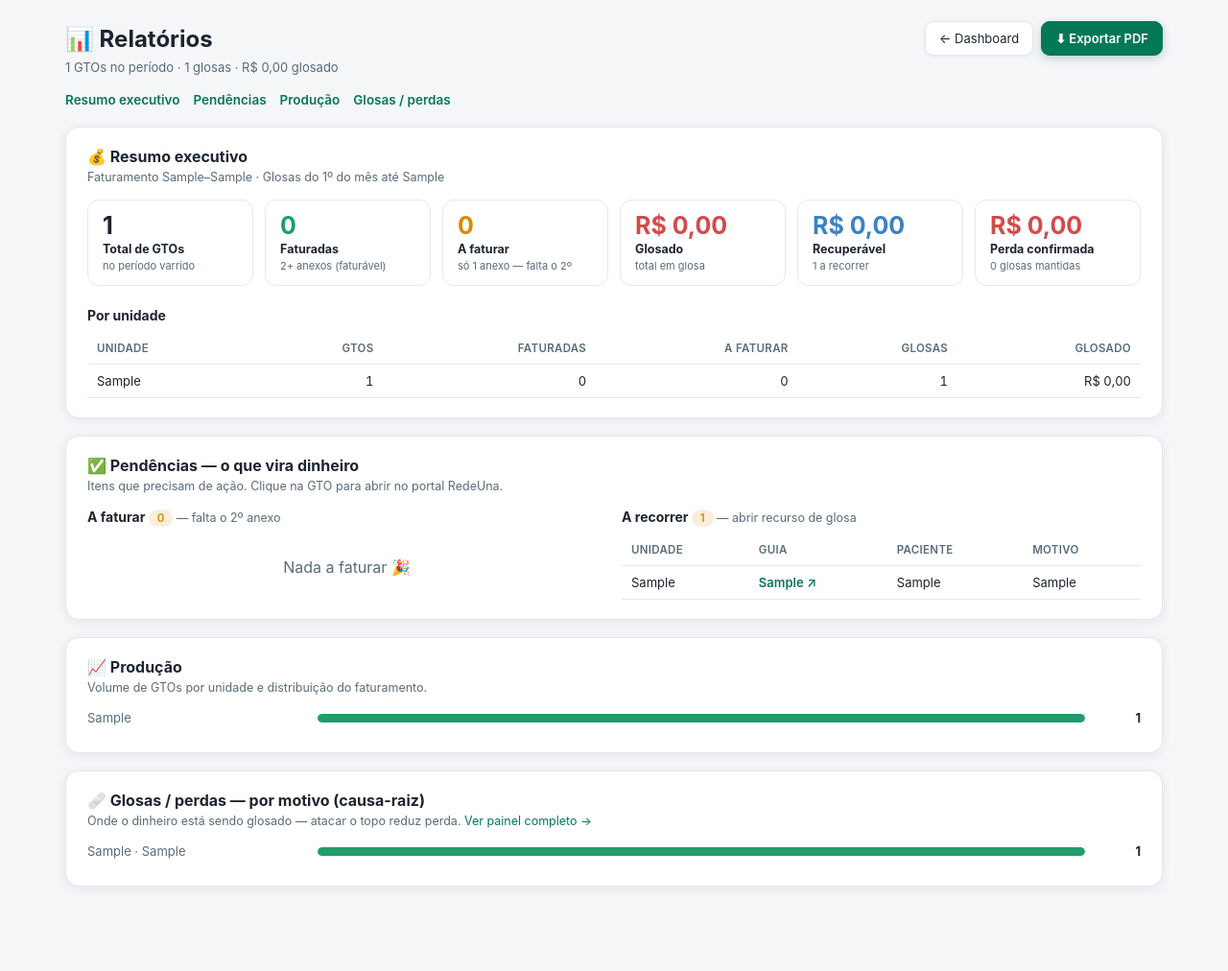
After one commit to doni010520/radiobras-extrator, a Flask app: page /relatorios in a window 1280 px wide. The commit adds this page. Shown: the whole page at 96% size. Run offline with Flask 3, Linux system fonts and the light colour scheme; tables that the repository leaves empty hold one stand-in row (values such as "Sample post").

Commit message:
Relatórios: hub /relatorios (resumo executivo + pendências + produção + glosas) com export PDF
- /relatorios (tela interativa) + /api/relatorios (junta faturamento+glosas) +
  /relatorios.pdf. Resumo: faturadas, a faturar, glosado R$, recuperável R$,
  perda confirmada; por unidade; pendências acionáveis (a faturar / a recorrer
  com link p/ portal); produção por unidade; glosas por motivo (causa-raiz).
- menu "Relatórios" agora aponta p/ /relatorios (era a ferramenta antiga).

Co-Authored-By: Claude Opus 4.8 <noreply@anthropic.com>

```diff
--- a/app.py
+++ b/app.py
@@ -670,6 +670,84 @@ def glosas_atualizar_status(job_id: str):
                         "error": j.get("error")})
 
 
+# ── Relatórios (hub) ──────────────────────────────────────────────────────────
+
+def _relatorios_data() -> dict:
+    """Junta faturamento (varredura) + glosas num pacote único p/ os relatórios."""
+    anx = db.anexacao_panorama()
+    glo = db.glosa_panorama()
+    cat = anx.get("por_categoria", {}) or {}
+    gsit = glo.get("glosado_situacao", {}) or {}
+    sit = glo.get("por_situacao", {}) or {}
+    # por unidade: cruza faturamento (anx) com glosado (glo)
+    glo_uni = {u["unidade"]: u for u in glo.get("por_unidade", [])}
+    por_unidade = []
+    for u in anx.get("por_unidade", []):
+        gu = glo_uni.get(u["unidade"], {})
+        por_unidade.append({
+            "unidade": u["unidade"], "total": u["total"],
+            "faturada": u.get("FATURADA", 0), "a_faturar": u.get("A_FATURAR", 0),
+            "sem_anexo": u.get("SEM_ANEXO", 0), "liberada": u.get("LIBERADA", 0),
+            "cancelada": u.get("CANCELADA", 0),
+            "glosas": gu.get("total", 0), "glosado": round(gu.get("glosado", 0), 2),
+        })
+    return {
+        "anx": anx, "glo": glo,
+        "resumo": {
+            "total_gtos": anx.get("total", 0),
+            "faturadas": cat.get("FATURADA", 0), "a_faturar": cat.get("A_FATURAR", 0),
+            "sem_anexo": cat.get("SEM_ANEXO", 0), "liberadas": cat.get("LIBERADA", 0),
+            "canceladas": cat.get("CANCELADA", 0),
+            "glosas": glo.get("total", 0),
+            "glosado_total": glo.get("total_glosado", 0),
+            "recuperavel": round(gsit.get("A_RECORRER", 0), 2),
+            "perda_confirmada": round(gsit.get("GLOSA_CONFIRMADA", 0), 2),
+            "a_recorrer_n": sit.get("A_RECORRER", 0),
+            "glosa_confirmada_n": sit.get("GLOSA_CONFIRMADA", 0),
+        },
+        "por_unidade": por_unidade,
+        "pendencias": {
+            "a_faturar": db.anexacao_gtos(categoria="A_FATURAR"),
+            "a_recorrer": [e for e in db.glosa_eventos() if e["situacao"] == "A_RECORRER"],
+        },
+        "motivos_glosa": glo.get("por_motivo", []),
+        "meta_sit": SITUACAO_META, "meta_cat": CATEGORIA_META,
+    }
+
+
+@app.route("/relatorios")
+def relatorios_page():
+    return render_template("relatorios.html")
+
+
+@app.route("/api/relatorios")
+def api_relatorios():
+    try:
+        return jsonify(_relatorios_data())
+    except Exception as exc:
+        app.logger.error("Erro em /api/relatorios: %s", exc)
+        return jsonify({"error": str(exc)}), 500
+
+
+@app.route("/relatorios.pdf")
+def relatorios_pdf():
+    data = _relatorios_data()
+    html = render_template("relatorios_pdf.html", d=data)
+    from playwright.sync_api import sync_playwright
+    try:
+        with sync_playwright() as pw:
+            br = pw.chromium.launch(headless=True, args=["--no-sandbox", "--disable-dev-shm-usage"])
+            pg = br.new_page()
+            pg.set_content(html, wait_until="networkidle")
+            pdf_bytes = pg.pdf(format="A4", print_background=True,
+                               margin={"top": "12mm", "bottom": "12mm", "left": "10mm", "right": "10mm"})
+            br.close()
+    except Exception as exc:
+        return (f"Falha ao gerar PDF: {exc}", 500)
+    return send_file(io.BytesIO(pdf_bytes), mimetype="application/pdf",
+                     as_attachment=True, download_name="relatorios_radiobras.pdf")
+
+
 # ── Anexação / Faturamento (varredura só-leitura) ─────────────────────────────
 
 CATEGORIA_META = {
--- a/templates/dashboard.html
+++ b/templates/dashboard.html
@@ -224,7 +224,7 @@ body{font-family:'Source Sans Pro',-apple-system,BlinkMacSystemFont,sans-serif;b
     <a class="topnav-link" href="/gtos">GTOs</a>
     <a class="topnav-link" href="/gtos">Revisão <span class="topnav-badge" id="nav-rev">0</span></a>
     <a class="topnav-link" href="/glosas">Glosas</a>
-    <a class="topnav-link" href="/relatorio">Relatórios</a>
+    <a class="topnav-link" href="/relatorios">Relatórios</a>
   </div>
   <div class="topnav-right"><button class="theme-toggle" id="themeBtn" onclick="toggleTheme()" title="Alternar tema claro/escuro">🌙</button><span class="topnav-date" id="topdate"></span><div class="topnav-avatar">RB</div></div>
 </nav>
--- /dev/null
+++ b/templates/relatorios.html
@@ -0,0 +1,155 @@
+<!doctype html>
+<html lang="pt-BR">
+<head>
+<meta charset="utf-8">
+<meta name="viewport" content="width=device-width, initial-scale=1">
+<title>Relatórios — RADIOBRAS</title>
+<style>
+  :root{--bg:#f4f6f8;--card:#fff;--ink:#1c2430;--muted:#5a6b7b;--line:#e3e8ee;
+    --green:#1f9d6b;--green-d:#047857;--warn:#d98a00;--bad:#d24b4b;--info:#3b82c4;--neutral:#7a889a;
+    --shadow:0 2px 12px rgba(20,30,45,.07);}
+  *{box-sizing:border-box}
+  body{margin:0;font-family:-apple-system,Segoe UI,Roboto,Helvetica,Arial,sans-serif;background:var(--bg);color:var(--ink);}
+  a{color:var(--green-d);text-decoration:none}
+  .wrap{max-width:1180px;margin:0 auto;padding:22px 18px 70px}
+  .top{display:flex;align-items:center;justify-content:space-between;gap:12px;flex-wrap:wrap;margin-bottom:4px}
+  h1{font-size:24px;margin:0}
+  .sub{color:var(--muted);font-size:13px;margin:2px 0 18px}
+  .btn{border:1px solid var(--line);background:var(--card);color:var(--ink);border-radius:9px;padding:9px 14px;
+    font-size:13px;cursor:pointer;text-decoration:none;display:inline-flex;gap:7px;align-items:center;transition:.15s;box-shadow:0 1px 4px rgba(20,30,45,.06)}
+  .btn:hover{border-color:var(--green);transform:translateY(-1px)}
+  .btn.primary{background:var(--green-d);border-color:var(--green-d);color:#fff;font-weight:600;box-shadow:0 3px 10px rgba(6,78,59,.22)}
+  .nav{display:flex;gap:14px;font-size:13.5px;margin-bottom:20px;flex-wrap:wrap}
+  .nav a{color:var(--green-d);font-weight:600}
+  .sec{background:var(--card);border:1px solid var(--line);border-radius:14px;box-shadow:var(--shadow);padding:20px 22px;margin-bottom:18px}
+  .sec h2{font-size:16px;margin:0 0 4px}
+  .sec .sh{color:var(--muted);font-size:12.5px;margin:0 0 16px}
+  .kpis{display:grid;grid-template-columns:repeat(auto-fit,minmax(170px,1fr));gap:12px}
+  .kpi{border:1px solid var(--line);border-radius:12px;padding:13px 15px}
+  .kpi .n{font-size:25px;font-weight:750;line-height:1.05}
+  .kpi .l{font-size:12.5px;font-weight:700;margin-top:4px}
+  .kpi .d{font-size:11px;color:var(--muted);margin-top:3px}
+  .kpi.green .n{color:var(--green)}.kpi.warn .n{color:var(--warn)}.kpi.bad .n{color:var(--bad)}.kpi.info .n{color:var(--info)}
+  table{width:100%;border-collapse:collapse;font-size:13px}
+  th,td{text-align:left;padding:9px 10px;border-bottom:1px solid var(--line)}
+  th{color:var(--muted);font-size:11.5px;text-transform:uppercase;letter-spacing:.3px;font-weight:600}
+  td.num,th.num{text-align:right;font-variant-numeric:tabular-nums}
+  tr:hover td{background:rgba(127,127,127,.04)}
+  .gtolink{color:var(--green-d);font-weight:600}
+  .bars .row{display:flex;align-items:center;gap:10px;margin-bottom:8px;font-size:13px}
+  .bars .nm{width:230px;white-space:nowrap;overflow:hidden;text-overflow:ellipsis;color:var(--muted)}
+  .bars .bar{flex:1;height:9px;border-radius:5px;background:var(--line);overflow:hidden}
+  .bars .bar i{display:block;height:100%;background:var(--green);border-radius:5px}
+  .bars .q{width:48px;text-align:right;font-weight:700}
+  .grid2{display:grid;grid-template-columns:1fr 1fr;gap:16px}
+  @media(max-width:820px){.grid2{grid-template-columns:1fr}}
+  .pill{display:inline-block;padding:2px 9px;border-radius:20px;font-size:11.5px;font-weight:600}
+  .pill.warn{background:rgba(217,138,0,.15);color:var(--warn)}
+  .empty{color:var(--muted);text-align:center;padding:24px}
+  .more{font-size:12px;color:var(--muted);margin-top:8px}
+</style>
+</head>
+<body>
+<div class="wrap">
+  <div class="top">
+    <div><h1>📊 Relatórios</h1></div>
+    <div style="display:flex;gap:8px"><a class="btn" href="/">← Dashboard</a><a class="btn primary" href="/relatorios.pdf">⬇ Exportar PDF</a></div>
+  </div>
+  <div class="sub" id="sub">Carregando…</div>
+  <div class="nav">
+    <a href="#resumo">Resumo executivo</a><a href="#pend">Pendências</a>
+    <a href="#prod">Produção</a><a href="#perdas">Glosas / perdas</a>
+  </div>
+
+  <div class="sec" id="resumo">
+    <h2>💰 Resumo executivo</h2>
+    <p class="sh" id="resumoSub"></p>
+    <div class="kpis" id="kpis"></div>
+    <h2 style="font-size:14px;margin:22px 0 10px">Por unidade</h2>
+    <div id="tabUnidade"></div>
+  </div>
+
+  <div class="sec" id="pend">
+    <h2>✅ Pendências — o que vira dinheiro</h2>
+    <p class="sh">Itens que precisam de ação. Clique na GTO para abrir no portal RedeUna.</p>
+    <div class="grid2">
+      <div>
+        <h2 style="font-size:14px;margin:0 0 8px">A faturar <span id="nFat" class="pill warn"></span> <span class="sh" style="font-weight:400">— falta o 2º anexo</span></h2>
+        <div id="listaFaturar"></div>
+      </div>
+      <div>
+        <h2 style="font-size:14px;margin:0 0 8px">A recorrer <span id="nRec" class="pill warn"></span> <span class="sh" style="font-weight:400">— abrir recurso de glosa</span></h2>
+        <div id="listaRecorrer"></div>
+      </div>
+    </div>
+  </div>
+
+  <div class="sec" id="prod">
+    <h2>📈 Produção</h2>
+    <p class="sh">Volume de GTOs por unidade e distribuição do faturamento.</p>
+    <div class="bars" id="prodUnidade"></div>
+  </div>
+
+  <div class="sec" id="perdas">
+    <h2>🩹 Glosas / perdas — por motivo (causa-raiz)</h2>
+    <p class="sh">Onde o dinheiro está sendo glosado — atacar o topo reduz perda. <a href="/glosas">Ver painel completo →</a></p>
+    <div class="bars" id="motivos"></div>
+  </div>
+</div>
+
+<script>
+const $=id=>document.getElementById(id);
+const fmtBRL=v=>(v||0).toLocaleString('pt-BR',{style:'currency',currency:'BRL'});
+const PORTAL='https://credenciado.odontoprev.com.br/portal/guia/';
+function gtoLink(n){return `<a class="gtolink" href="${PORTAL}${n}" target="_blank" rel="noopener">${n} ↗</a>`;}
+
+async function carregar(){
+  let j;try{j=await (await fetch('/api/relatorios')).json();}catch(e){$('sub').textContent='Falha ao carregar.';return;}
+  if(j.error){$('sub').textContent='Erro: '+j.error;return;}
+  const r=j.resumo, anx=j.anx||{}, glo=j.glo||{};
+  const cap=(anx.lote&&anx.de)?`Faturamento ${anx.de}–${anx.ate}`:'';
+  $('sub').textContent=`${r.total_gtos} GTOs no período · ${r.glosas} glosas · ${fmtBRL(r.glosado_total)} glosado`;
+  $('resumoSub').textContent=cap+(glo.dia?` · Glosas do 1º do mês até ${glo.dia}`:'');
+
+  $('kpis').innerHTML=[
+    ['',r.total_gtos,'Total de GTOs','no período varrido'],
+    ['green',r.faturadas,'Faturadas','2+ anexos (faturável)'],
+    ['warn',r.a_faturar,'A faturar','só 1 anexo — falta o 2º'],
+    ['bad',fmtBRL(r.glosado_total),'Glosado','total em glosa'],
+    ['info',fmtBRL(r.recuperavel),'Recuperável',`${r.a_recorrer_n} a recorrer`],
+    ['bad',fmtBRL(r.perda_confirmada),'Perda confirmada',`${r.glosa_confirmada_n} glosas mantidas`],
+  ].map(([c,n,l,d])=>`<div class="kpi ${c}"><div class="n">${n}</div><div class="l">${l}</div><div class="d">${d}</div></div>`).join('');
+
+  // por unidade
+  const us=j.por_unidade||[];
+  $('tabUnidade').innerHTML=`<table><thead><tr><th>Unidade</th><th class="num">GTOs</th><th class="num">Faturadas</th>
+    <th class="num">A faturar</th><th class="num">Glosas</th><th class="num">Glosado</th></tr></thead><tbody>${
+    us.map(u=>`<tr><td>${u.unidade}</td><td class="num">${u.total}</td><td class="num">${u.faturada}</td>
+      <td class="num">${u.a_faturar}</td><td class="num">${u.glosas}</td><td class="num">${fmtBRL(u.glosado)}</td></tr>`).join('')
+    }</tbody></table>`;
+
+  // pendências
+  const af=j.pendencias.a_faturar||[], ar=j.pendencias.a_recorrer||[];
+  $('nFat').textContent=af.length; $('nRec').textContent=ar.length;
+  $('listaFaturar').innerHTML=af.length?`<table><thead><tr><th>Unidade</th><th>GTO</th><th>Paciente</th></tr></thead><tbody>${
+    af.slice(0,40).map(g=>`<tr><td>${g.unidade}</td><td>${gtoLink(g.gto)}</td><td>${g.paciente||'—'}</td></tr>`).join('')
+    }</tbody></table>${af.length>40?`<div class="more">+ ${af.length-40} outras…</div>`:''}`:'<div class="empty">Nada a faturar 🎉</div>';
+  $('listaRecorrer').innerHTML=ar.length?`<table><thead><tr><th>Unidade</th><th>Guia</th><th>Paciente</th><th>Motivo</th></tr></thead><tbody>${
+    ar.slice(0,40).map(e=>`<tr><td>${e.unidade}</td><td>${gtoLink(e.ficha)}</td><td>${e.paciente||'—'}</td><td title="${e.glosa_cod}">${e.glosa_motivo||'—'}</td></tr>`).join('')
+    }</tbody></table>${ar.length>40?`<div class="more">+ ${ar.length-40} outras…</div>`:''}`:'<div class="empty">Nada a recorrer</div>';
+
+  // produção por unidade
+  const maxU=Math.max(1,...us.map(u=>u.total));
+  $('prodUnidade').innerHTML=us.map(u=>`<div class="row"><span class="nm">${u.unidade}</span>
+    <span class="bar"><i style="width:${(u.total/maxU*100).toFixed(0)}%"></i></span><span class="q">${u.total}</span></div>`).join('');
+
+  // motivos de glosa
+  const ms=j.motivos_glosa||[], maxM=Math.max(1,...ms.map(m=>m.total));
+  $('motivos').innerHTML=ms.slice(0,10).map(m=>`<div class="row">
+    <span class="nm" title="${m.glosa_cod} — ${m.glosa_motivo}">${m.glosa_cod} · ${m.glosa_motivo}</span>
+    <span class="bar"><i style="width:${(m.total/maxM*100).toFixed(0)}%"></i></span><span class="q">${m.total}</span></div>`).join('')||'<div class="empty">—</div>';
+}
+carregar();
+</script>
+</body>
+</html>
```
Also changed, not shown: templates/relatorios_pdf.html (added, +63 -0 lines).
